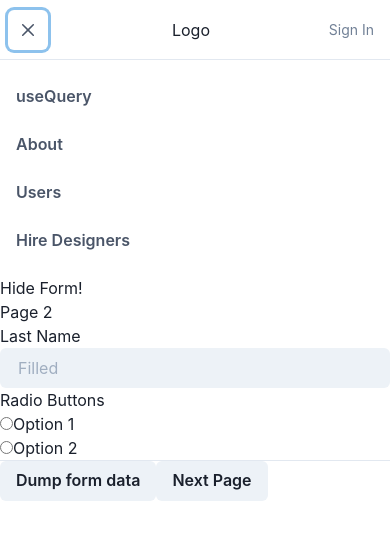
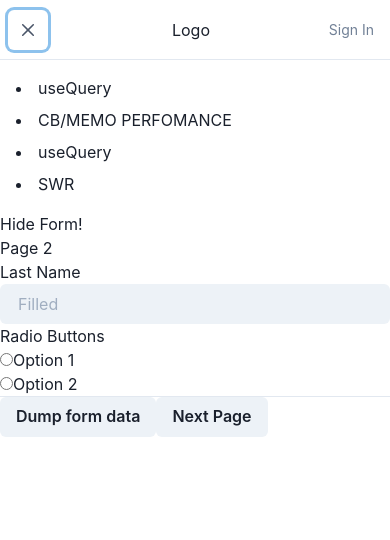
Before and after one commit to Arthurgallina1/study_playground, a React (Create React App) app: page /dynamicform in a window 390 px wide. Both pictures are taken after a click on the button "Toggle Navigation". Shown: the top 540 px of the page. Built offline with nearby package versions, Linux system fonts and the light colour scheme.

Commit message:
get stale while revalidate v1 hook

```diff
--- a/package.json
+++ b/package.json
@@ -10,6 +10,7 @@
     "@testing-library/jest-dom": "^5.11.4",
     "@testing-library/react": "^11.1.0",
     "@testing-library/user-event": "^12.1.10",
+    "faker": "^5.5.3",
     "framer-motion": "^4",
     "react": "^17.0.2",
     "react-dom": "^17.0.2",
--- a/src/components/Navbar/index.js
+++ b/src/components/Navbar/index.js
@@ -43,51 +43,21 @@ import {
 import { Link as LinkRD } from 'react-router-dom'
 
 const NAV_ITEMS = [
-  // {
-  //   label: 'Home',
-  //   children: [
-  //     {
-  //       label: 'Explore Design Work',
-  //       subLabel: 'Trending Design to inspire you',
-  //       href: '#',
-  //     },
-  //     {
-  //       label: 'New & Noteworthy',
-  //       subLabel: 'Up-and-coming Designers',
-  //       href: '#',
-  //     },
-  //   ],
-  // },
-  // {
-  //   label: 'About',
-  //   children: [
-  //     {
-  //       label: 'Job Board',
-  //       subLabel: 'Find your dream design job',
-  //       href: '#',
-  //     },
-  //     {
-  //       label: 'Freelance Projects',
-  //       subLabel: 'An exclusive list for contract work',
-  //       href: '#',
-  //     },
-  //   ],
-  // },
   {
     label: 'useQuery',
     href: '/'
   },
   {
-    label: 'About',
+    label: 'CB/MEMO PERFOMANCE',
     href: '/about'
   },
   {
-    label: 'Users',
+    label: 'useQuery',
     href: '/users'
   },
   {
-    label: 'Hire Designers',
-    href: '#'
+    label: 'SWR',
+    href: '/swr'
   }
 ]
 
@@ -274,61 +244,65 @@ const MobileNav = () => {
       display={{ md: 'none' }}
     >
       {NAV_ITEMS.map((navItem) => (
-        <MobileNavItem key={navItem.label} {...navItem} />
+        <li>
+          <LinkRD to={navItem.href}>
+            {navItem.label}
+          </LinkRD>
+        </li>
       ))}
     </Stack>
   )
 }
 
-const MobileNavItem = ({ label, children, href }) => {
-  const { isOpen, onToggle } = useDisclosure()
+// const MobileNavItem = ({ label, children, href }) => {
+//   const { isOpen, onToggle } = useDisclosure()
 
-  return (
-    <Stack spacing={4} onClick={children && onToggle}>
-      <Flex
-        py={2}
-        as={Link}
-        href={href ?? '#'}
-        justify={'space-between'}
-        align={'center'}
-        _hover={{
-          textDecoration: 'none'
-        }}
-      >
-        <Text
-          fontWeight={600}
-          color={useColorModeValue('gray.600', 'gray.200')}
-        >
-          {label}
-        </Text>
-        {children && (
-          <Icon
-            as={ChevronDownIcon}
-            transition={'all .25s ease-in-out'}
-            transform={isOpen ? 'rotate(180deg)' : ''}
-            w={6}
-            h={6}
-          />
-        )}
-      </Flex>
+//   return (
+//     <Stack spacing={4} onClick={children && onToggle}>
+//       <Flex
+//         py={2}
+//         as={Link}
+//         href={href ?? '#'}
+//         justify={'space-between'}
+//         align={'center'}
+//         _hover={{
+//           textDecoration: 'none'
+//         }}
+//       >
+//         <Text
+//           fontWeight={600}
+//           color={useColorModeValue('gray.600', 'gray.200')}
+//         >
+//           {label}
+//         </Text>
+//         {children && (
+//           <Icon
+//             as={ChevronDownIcon}
+//             transition={'all .25s ease-in-out'}
+//             transform={isOpen ? 'rotate(180deg)' : ''}
+//             w={6}
+//             h={6}
+//           />
+//         )}
+//       </Flex>
 
-      <Collapse in={isOpen} animateOpacity style={{ marginTop: '0!important' }}>
-        <Stack
-          mt={2}
-          pl={4}
-          borderLeft={1}
-          borderStyle={'solid'}
-          borderColor={useColorModeValue('gray.200', 'gray.700')}
-          align={'start'}
-        >
-          {children &&
-            children.map((child) => (
-              <LinkRD key={child.label} py={2} to={child.href}>
-                {child.label}
-              </LinkRD>
-            ))}
-        </Stack>
-      </Collapse>
-    </Stack>
-  )
-}
+//       <Collapse in={isOpen} animateOpacity style={{ marginTop: '0!important' }}>
+//         <Stack
+//           mt={2}
+//           pl={4}
+//           borderLeft={1}
+//           borderStyle={'solid'}
+//           borderColor={useColorModeValue('gray.200', 'gray.700')}
+//           align={'start'}
+//         >
+//           {children &&
+//             children.map((child) => (
+//               <LinkRD key={child.label} py={2} to={child.href}>
+//                 {child.label}
+//               </LinkRD>
+//             ))}
+//         </Stack>
+//       </Collapse>
+//     </Stack>
+//   )
+// }
--- /dev/null
+++ b/src/components/utils/fetch.js
@@ -0,0 +1,24 @@
+import faker from 'faker'
+
+// this wrapper simulates delay on call + adding a user to revalidate
+export default async function apiFetch(...args) {
+  await delay(Math.ceil(400 + Math.random() * 300))
+  const res = await fetch(...args)
+  const json = await res.json()
+  json.data.push(getFakeUser())
+  return json
+}
+
+function delay(ms) {
+  return new Promise((resolve) => setTimeout(resolve, ms))
+}
+
+function getFakeUser() {
+    return {
+      id: 20,
+      first_name: faker.name.firstName(),
+      last_name: faker.name.lastName(),
+      avatar: faker.image.avatar(),
+      email: faker.internet.email()
+    };
+  }
--- /dev/null
+++ b/src/hooks/useStaleWhileRevalidate.js
@@ -0,0 +1,25 @@
+import React, { useEffect, useState } from 'react'
+import apiFetch from '../components/utils/fetch'
+
+const CACHE = {}
+
+export default function useStaleWhileRevalidate(url, defaultValue = []) {
+  const [data, setData] = useState(defaultValue)
+  const [loading, setLoading] = useState(false)
+
+  useEffect(() => {
+      const cacheID = url
+    setLoading(true)
+    if (CACHE[cacheID] !== undefined) {
+      setData(CACHE[cacheID])
+      setLoading(false)
+    }
+    apiFetch(url).then((json) => {
+      CACHE[cacheID] = json.data
+      setData(json.data)
+      setLoading(false)
+    })
+  }, [url])
+
+  return { data, loading }
+}
--- /dev/null
+++ b/src/pages/SWR.js
@@ -0,0 +1,67 @@
+import { Button } from '@chakra-ui/button'
+import { Flex, Heading } from '@chakra-ui/layout'
+import React, { useEffect, useState } from 'react'
+import useStaleWhileRevalidate from '../hooks/useStaleWhileRevalidate'
+
+export default function SWR() {
+  //   const [users, setUser] = useState([])
+  const [page, setPage] = useState(1)
+
+  const { data: users, loading } = useStaleWhileRevalidate(
+    `https://reqres.in/api/users?page=${page}`
+  )
+
+  //   useEffect(() => {
+  //     if(CACHE[page] !== undefined) {
+  //         console.log('cache', CACHE[page])
+  //         setUser(CACHE[page])
+  //         // take this CACHE out to refetch and get newer responses
+  //         // return
+  //     }
+  //     const fetchData = () => {
+  //       apiFetch(`https://reqres.in/api/users?page=${page}`)
+  //         .then((json) => {
+  //           CACHE[page] = json.data
+  //           setUser(json.data)
+  //           console.log('API CALL')
+  //         })
+  //     }
+
+  //     fetchData()
+  //   }, [page])
+
+  return (
+    <div>
+      <Button
+        onClick={() => {
+          setPage((page) => page - 1)
+        }}
+      >
+        Last Page
+      </Button>
+      <Button
+        onClick={() => {
+          setPage((page) => page + 1)
+        }}
+      >
+        Next Page
+      </Button>
+      {loading ? (
+        <Flex>
+          <Heading as="h1" size="xl">Loading...</Heading>
+        </Flex>
+      ) : (
+        users.map((user) => (
+          <p key={user.id}>
+            <img
+              src={user.avatar}
+              alt={user.first_name}
+              style={{ height: 24, width: 24 }}
+            />
+            {user.first_name} {user.last_name}
+          </p>
+        ))
+      )}
+    </div>
+  )
+}
--- a/src/routes/index.js
+++ b/src/routes/index.js
@@ -11,6 +11,7 @@ import { useSpring, animated, useTransition } from 'react-spring'
 import DynamicForm from '../components/DynamicForm'
 import Home from '../pages/Home'
 import Perfo from '../pages/Perfo'
+import SWR from '../pages/SWR'
 
 const animation = {
   from: {
@@ -47,6 +48,9 @@ export default function App() {
         <Route path="/dynamicform">
           <DynamicForm />
         </Route>
+        <Route path="/swr">
+          <SWR />
+        </Route>
       </Switch>
     </animated.div>
    )
```
Also changed, not shown: 1 other file (tests, documents, lock files or other folders).
